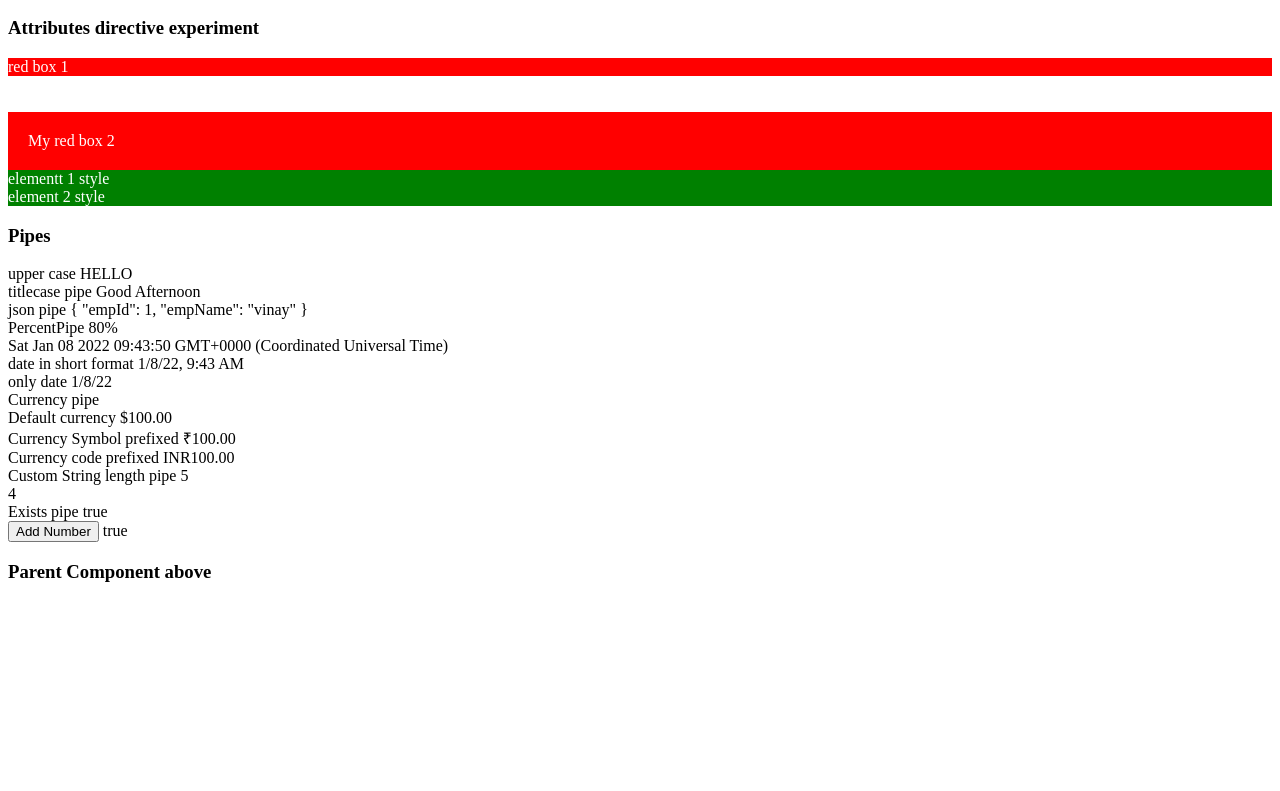
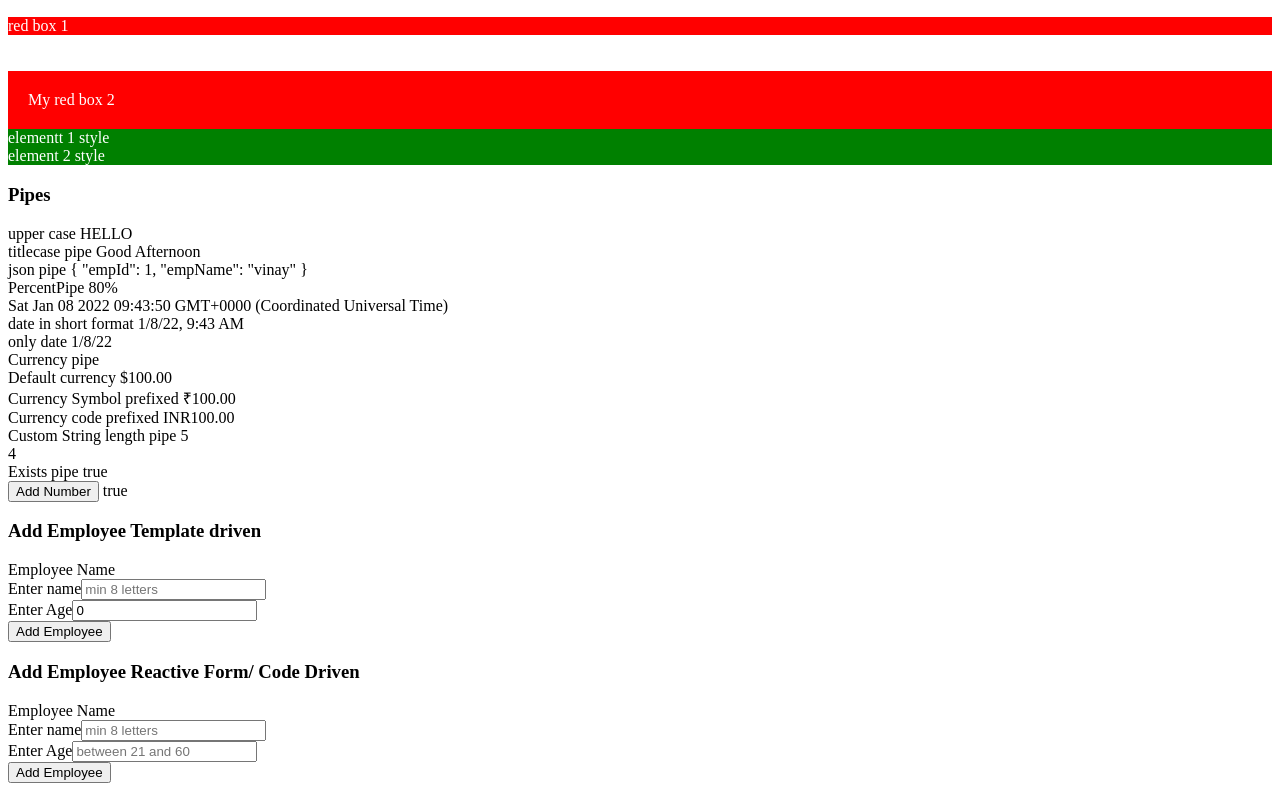
Before and after one commit to vineetsemwal/nextgenrepo, an Angular app in the folder frontend/angular_projects/angularexperiments/: page / in a window 1280 px wide. Shown: the part 1009-1800 px from the top of the page. Before the commit the page ends 1611 px from the top, so only its background shows below. Built offline with nearby package versions, Linux system fonts and the light colour scheme.

Commit message:
template driven form+ reactive form

```diff
--- /dev/null
+++ b/frontend/angular_projects/angularexperiments/src/app/add-employee-reactive/add-employee-reactive.component.html
@@ -0,0 +1,37 @@
+<h3>Add Employee Reactive Form/ Code Driven</h3>
+
+<form [formGroup]="myform" (ngSubmit)="addEmployee()" >
+
+<div>
+
+  <label>Employee Name</label>
+
+  <div class="form-group">
+
+
+    <label> Enter name</label>
+
+    <input  class="form-control" name="empName"  formControlName="empName" placeholder="min 8 letters">
+
+</div>
+
+<div class="form-group">
+
+
+    <label> Enter Age</label>
+
+    <input type="number" class="form-control" name="empAge" formControlName="empAge"   placeholder="between 21 and 60">
+
+</div>
+
+
+<button>Add Employee</button>
+</div>
+
+
+</form>
+
+<h3 *ngIf="employeeAdded">
+    Thank you, user got added
+   {{emp.empName}} {{emp.empAge}}
+</h3>
--- /dev/null
+++ b/frontend/angular_projects/angularexperiments/src/app/add-employee-reactive/add-employee-reactive.component.ts
@@ -0,0 +1,33 @@
+import { Component, OnInit } from '@angular/core';
+import { FormBuilder, FormControl, FormGroup } from '@angular/forms';
+import Employee from '../model/employee';
+
+@Component({
+  selector: 'add-employee-reactive',
+  templateUrl: './add-employee-reactive.component.html',
+  styleUrls: ['./add-employee-reactive.component.css']
+})
+export class AddEmployeeReactiveComponent  {
+
+  nameCtrl:FormControl;
+  ageCtrl:FormControl;
+  myform:FormGroup;
+  employeeAdded=false;
+  emp=new Employee('',0);
+  constructor(builder:FormBuilder) {
+    this.nameCtrl=builder.control('');
+    this.ageCtrl=builder.control('');
+    this.myform=builder.group({"empName":this.nameCtrl, "empAge":this.ageCtrl});
+  }
+  addEmployee():void{
+    console.log(this.myform);
+    const name=this.nameCtrl.value;
+    const age=this.ageCtrl.value;
+    this.emp.empAge=age;
+    this.emp.empName=name;
+    console.log("employee",this.emp);
+    this.employeeAdded=true;
+   }
+
+
+}
--- a/frontend/angular_projects/angularexperiments/src/app/add-employee/add-employee.component.html
+++ b/frontend/angular_projects/angularexperiments/src/app/add-employee/add-employee.component.html
@@ -1 +1,37 @@
-<p>add-employee works!</p>
+<h3>Add Employee Template driven</h3>
+
+<form #myform="ngForm" (ngSubmit)="addEmployee(myform)" >
+
+<div>
+
+  <label>Employee Name</label>
+
+  <div class="form-group">
+
+
+    <label> Enter name</label>
+
+    <input  class="form-control" name="empName" #nameCtrl="ngModel" placeholder="min 8 letters" [(ngModel)]="emp.empName">
+
+</div>
+
+<div class="form-group">
+
+
+    <label> Enter Age</label>
+
+    <input type="number" class="form-control" name="empAge" #ageCtrl="ngModel"  [(ngModel)]="emp.empAge" placeholder="between 21 and 60">
+
+</div>
+
+
+<button>Add Employee</button>
+</div>
+
+
+</form>
+
+<h3 *ngIf="employeeAdded">
+    Thank you, user got added
+   {{emp.empName}} {{emp.empAge}}
+</h3>
--- a/frontend/angular_projects/angularexperiments/src/app/add-employee/add-employee.component.ts
+++ b/frontend/angular_projects/angularexperiments/src/app/add-employee/add-employee.component.ts
@@ -1,15 +1,26 @@
 import { Component, OnInit } from '@angular/core';
+import Employee from '../model/employee';
 
 @Component({
-  selector: 'app-add-employee',
+  selector: 'add-employee-templatedriven',
   templateUrl: './add-employee.component.html',
   styleUrls: ['./add-employee.component.css']
 })
-export class AddEmployeeComponent implements OnInit {
+export class AddEmployeeComponent  {
+
+  emp=new Employee("", 0);
+  employeeAdded:boolean=false;
 
   constructor() { }
 
-  ngOnInit(): void {
+   addEmployee(myform:any):void{
+   console.log(myform);
+   //const name=myform.value.empName;
+   //const age=myform.value.empAge;
+   //this.emp.empAge=age;
+   //this.emp.empName=name;
+   console.log("employee",this.emp);
+   this.employeeAdded=true;
   }
 
 }
--- a/frontend/angular_projects/angularexperiments/src/app/app.component.html
+++ b/frontend/angular_projects/angularexperiments/src/app/app.component.html
@@ -28,3 +28,9 @@ id is {{emp[1].id}} name is {{emp[1].name}}
 <attributes></attributes>
 
 <app-pipes></app-pipes>
+
+
+<add-employee-templatedriven></add-employee-templatedriven>
+
+
+<add-employee-reactive></add-employee-reactive>
--- /dev/null
+++ b/frontend/angular_projects/angularexperiments/src/app/model/employee.ts
@@ -0,0 +1,8 @@
+
+export default class Employee{
+
+    constructor(public empName:string, public empAge:number){
+
+    }
+
+  }
--- a/frontend/angular_projects/angularexperiments/src/index.html
+++ b/frontend/angular_projects/angularexperiments/src/index.html
@@ -8,10 +8,8 @@
   <link rel="icon" type="image/x-icon" href="favicon.ico">
 </head>
 <body>
-  <h3>Parent Component below</h3>
   <app-root></app-root>
 
-  <h3>Parent Component above</h3>
 
 </body>
 </html>
```
Also changed, not shown: frontend/angular_projects/angularexperiments/src/app/app.module.ts (+6 -3 lines), frontend/angular_projects/angularexperiments/src/app/add-employee-reactive/add-employee-reactive.component.css (added), 1 other file (tests, documents, lock files or other folders).
